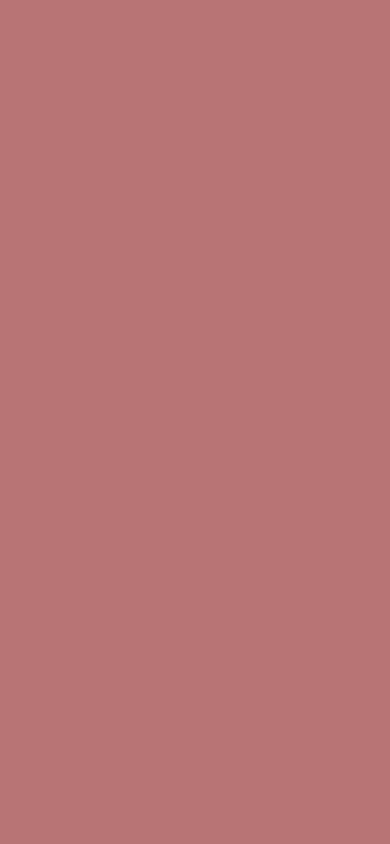
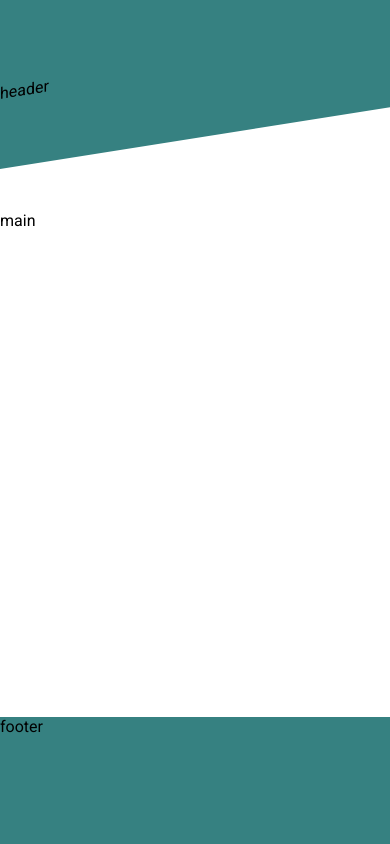
Before and after one commit to hankfontaine/Portfolio-Project, a plain HTML site: page index.html in a window 390 px wide. Drawn offline with Linux system fonts and the light colour scheme.

Commit message:
worked on css

```diff
--- a/index.html
+++ b/index.html
@@ -6,9 +6,9 @@
     <meta name="viewport" content="width=], initial-scale=1.0">
     <link rel="stylesheet" href="style.css">
     <script src="main.js" defer></script>
-    <title>Portfolio</title>
+    <link rel="preconnect" href="https://fonts.googleapis.com"><link rel="preconnect" href="https://fonts.gstatic.com" crossorigin><link href="https://fonts.googleapis.com/css2?family=Playfair+Display&family=Roboto&display=swap" rel="stylesheet">
+  <title>Portfolio</title>
 </head>
 <body>
-
 </body>
 </html>
--- a/main.js
+++ b/main.js
@@ -0,0 +1,13 @@
+const body = document.querySelector("body")
+
+const header = document.createElement("header")
+header.append("header")
+body.appendChild(header)
+
+const main = document.createElement("main")
+main.append("main")
+body.appendChild(main)
+
+const footer = document.createElement("footer")
+footer.append("footer")
+body.appendChild(footer)
--- a/style.css
+++ b/style.css
@@ -1,15 +1,51 @@
+* {
+    padding: 0;
+    margin: 0;
+  }
+
 body {
-    background-color: rgb(120, 120, 182);
+    font-family: 'Playfair Display', serif;
+    font-family: 'Roboto', sans-serif;
+    box-sizing: border-box;
+}
+
+header, footer, main {
+    width: 100%;
+}
+
+header, footer {
+    background-color: rgb(54, 129, 129);
+}
+
+header {
+    transform: skewY(-9deg);
+    height: 20vh;
+    overflow: hidden;
+    transform-origin: 0;
+    padding-top: 10vh;
+    box-sizing: border-box;
+}
+
+footer {
+    position: absolute;
+    bottom: 0;
+    height: 15%;
+}
+
+main {
+    position: absolute;
+    top: 25%;
+    bottom: 15vh;
 }
 
 @media (max-width: 1200px) {
     body{
-        background-color: rgb(160, 197, 160);
+        /* background-color: rgb(160, 197, 160); */
     }
 }
 
 @media (max-width: 600px) {
     body{
-        background-color: rgb(184, 116, 116);
+        /* background-color: rgb(184, 116, 116); */
     }
 }
```
Also changed, not shown: icons/email-outline.svg (added), icons/github.svg (added), icons/linkedin.svg (added), icons/open-in-new.svg (added), icons/phone-outline.svg (added), icons/twitter.svg (added), images/profile-pic-wide.jpg (added), images/profile-pic-zoom.jpg (added), 3 other files.
